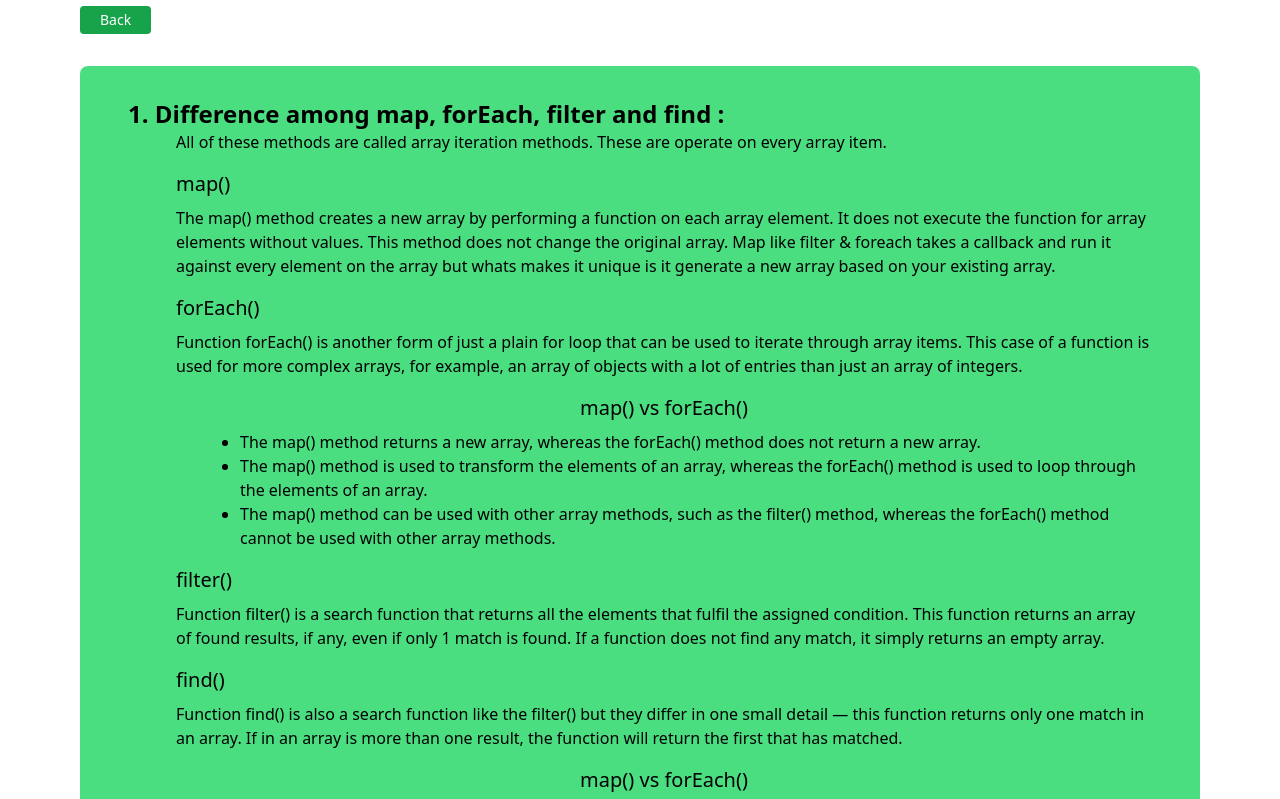
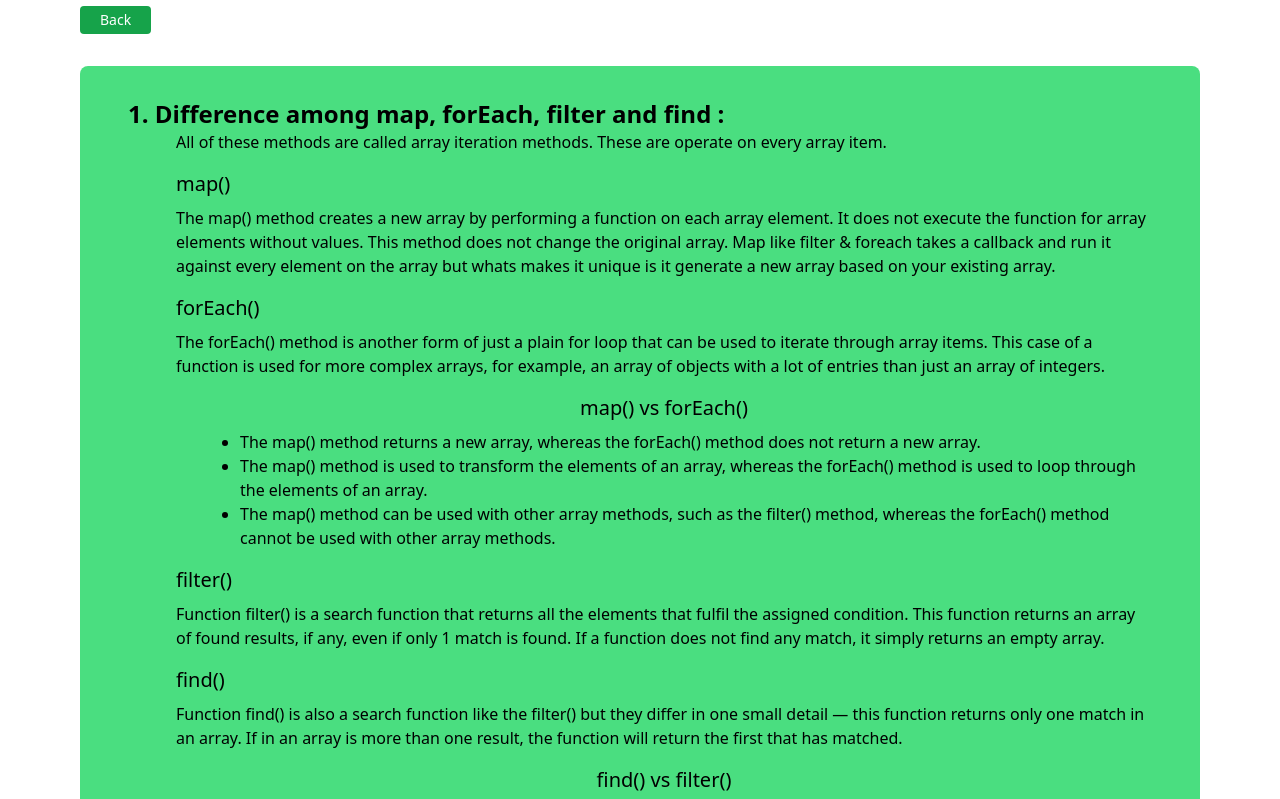
Before and after one commit to MohonSaha/Quiz-hero, a plain HTML site: page Blogs/blogs.html in a window 1280 px wide. Shown: the part 114-913 px from the top of the page. Drawn offline with nearby package versions, Linux system fonts and the light colour scheme.

Commit message:
fix find vs finter defination

```diff
--- a/Blogs/blogs.html
+++ b/Blogs/blogs.html
@@ -50,7 +50,7 @@
                 </article>
                 <article class="mb-4">
                     <h2 class="text-xl font-medium mb-2">forEach()</h2>
-                    <p>Function forEach() is another form of just a plain for loop that can be used to iterate through
+                    <p>The forEach() method is another form of just a plain for loop that can be used to iterate through
                         array items. This case of a function is used for more complex arrays, for example, an array of
                         objects with a lot of entries than just an array of integers.</p>
                 </article>
@@ -78,7 +78,7 @@
                         function will return the first that has matched.</p>
                 </article>
                 <article class="mb-4">
-                    <h2 class="text-xl font-medium text-center mb-2">map() vs forEach()</h2>
+                    <h2 class="text-xl font-medium text-center mb-2">find() vs filter()</h2>
                     <ul class="list-disc md:ml-16 ml-6">
                         <li>The find() method return the first element, whereas the filter() return a new array with all
                             elements that pass a testing function.</li>
```
